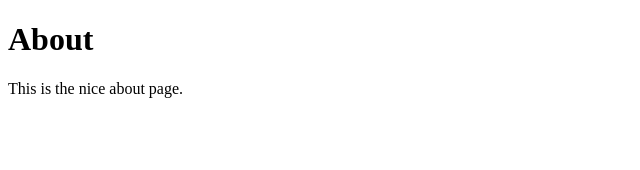
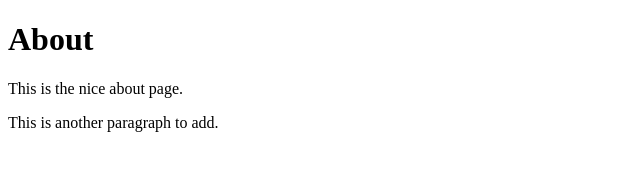
Before and after one commit to adagustafik/awesome-webpage, a plain HTML site: page about.html in a window 1280 px wide. Shown: the whole page, without its empty margins (0-640 px from the left). Drawn offline with Linux system fonts and the light colour scheme.

Commit message:
added more details to the about page

```diff
--- a/about.html
+++ b/about.html
@@ -9,5 +9,6 @@
 <body>
     <h1>About</h1>
     <p>This is the nice about page.</p>
+    <p>This is another paragraph to add.</p>
 </body>
 </html>
```
